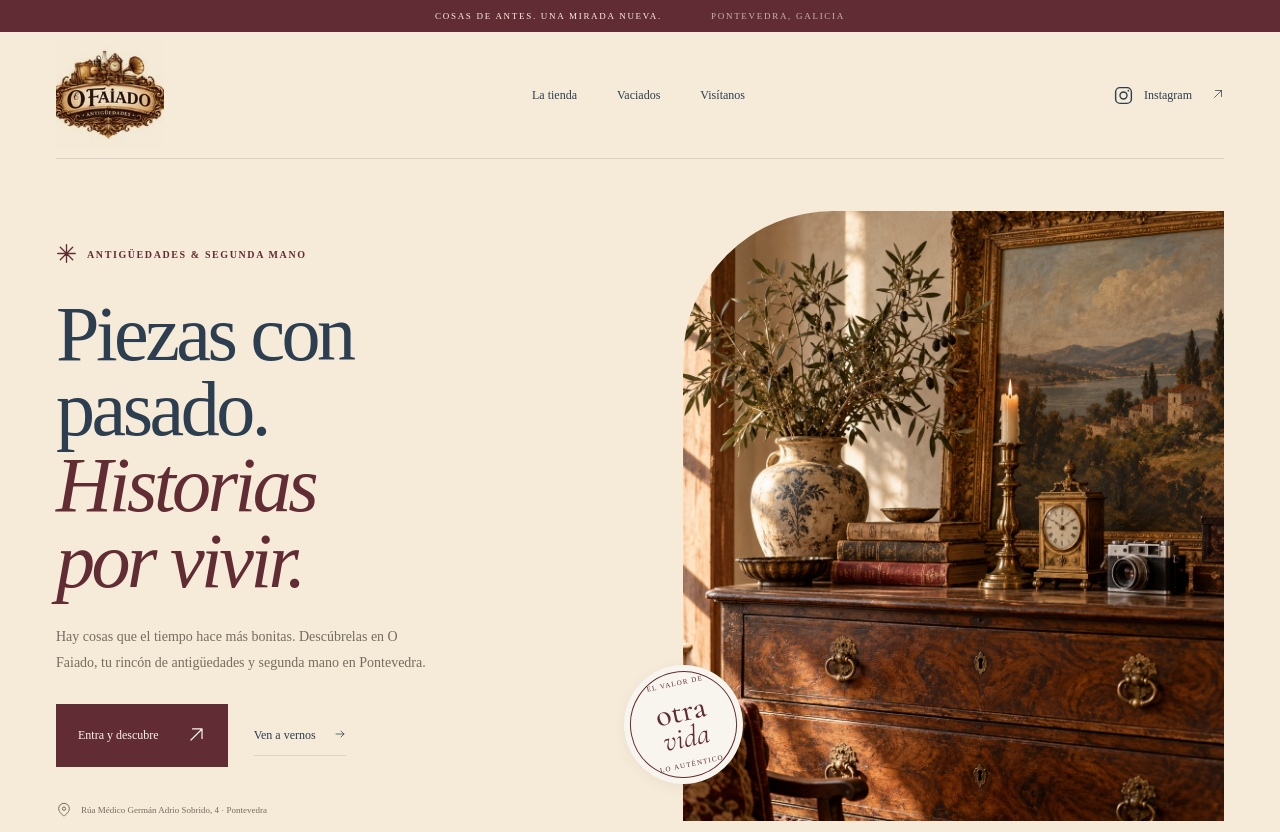
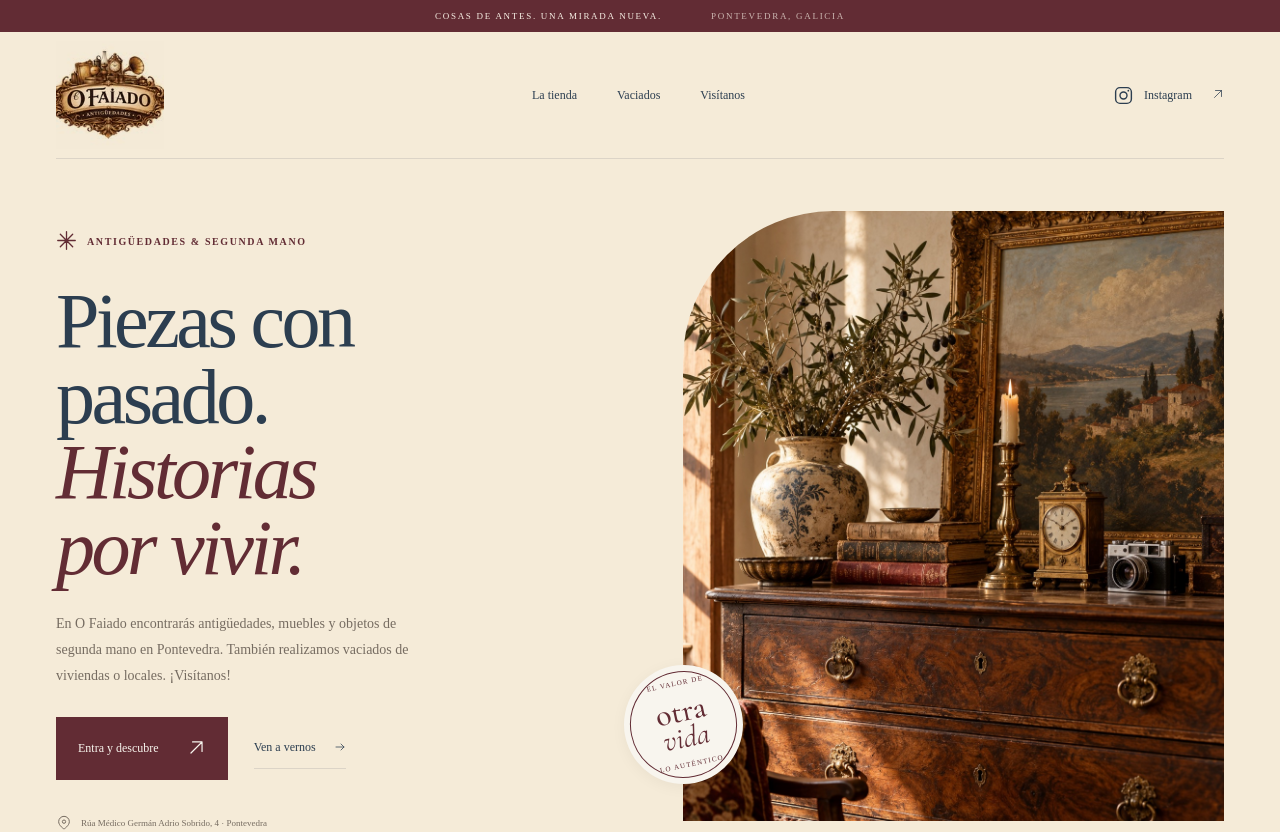
Before and after one commit to j0ssGZ/ofaiado, a Nuxt app: page / in a window 1280 px wide. Shown: the top 832 px of the page. Built offline with nearby package versions, Linux system fonts and the light colour scheme.

Commit message:
Clarify search description for antiques and clear-outs

```diff
--- a/pages/index.vue
+++ b/pages/index.vue
@@ -25,21 +25,21 @@ const categories = [
 ];
 useHead({
   htmlAttrs: { lang: "es" },
-  title: "O Faiado · Antigüedades y segunda mano en Pontevedra",
+  title: "Antigüedades y vaciados en Pontevedra | O Faiado",
   meta: [
     {
       name: "description",
       content:
-        "Antigüedades, segunda mano y objetos con historia en Pontevedra. Vaciados de viviendas y locales. Descubre O Faiado y visita nuestra tienda.",
+        "En O Faiado encontrarás antigüedades, muebles y objetos de segunda mano en Pontevedra. También realizamos vaciados de viviendas o locales. ¡Visítanos!",
     },
     {
       property: "og:title",
-      content: "O Faiado · Piezas con pasado. Historias por vivir.",
+      content: "Antigüedades y vaciados en Pontevedra | O Faiado",
     },
     {
       property: "og:description",
       content:
-        "Antigüedades, segunda mano y hallazgos con carácter en Pontevedra.",
+        "En O Faiado encontrarás antigüedades, muebles y objetos de segunda mano en Pontevedra. También realizamos vaciados de viviendas o locales. ¡Visítanos!",
     },
     { property: "og:type", content: "website" },
     { property: "og:locale", content: "es_ES" },
@@ -124,8 +124,9 @@ useHead({
             Piezas con<br />pasado.<br /><em>Historias<br />por vivir.</em>
           </h1>
           <p class="hero-description">
-            Hay cosas que el tiempo hace más bonitas. Descúbrelas en O Faiado,
-            tu rincón de antigüedades y segunda mano en Pontevedra.
+            En O Faiado encontrarás antigüedades, muebles y objetos de segunda mano
+            en Pontevedra. También realizamos vaciados de viviendas o locales.
+            ¡Visítanos!
           </p>
           <div class="hero-actions">
             <a class="button primary" href="#descubre"
```
